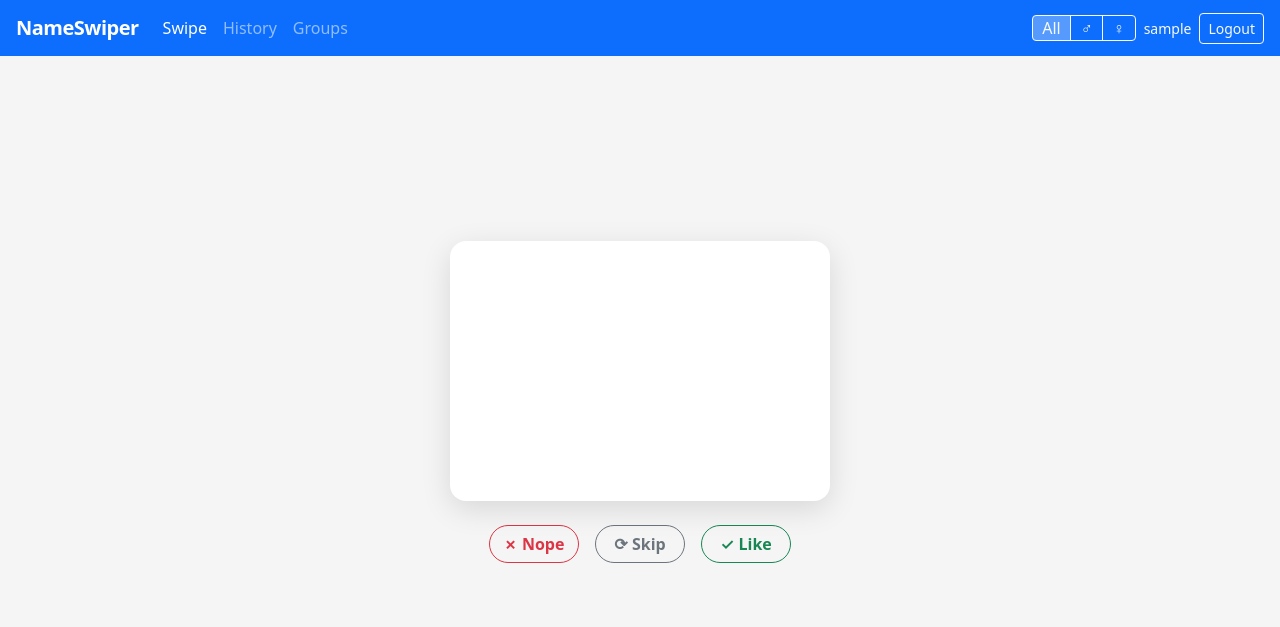
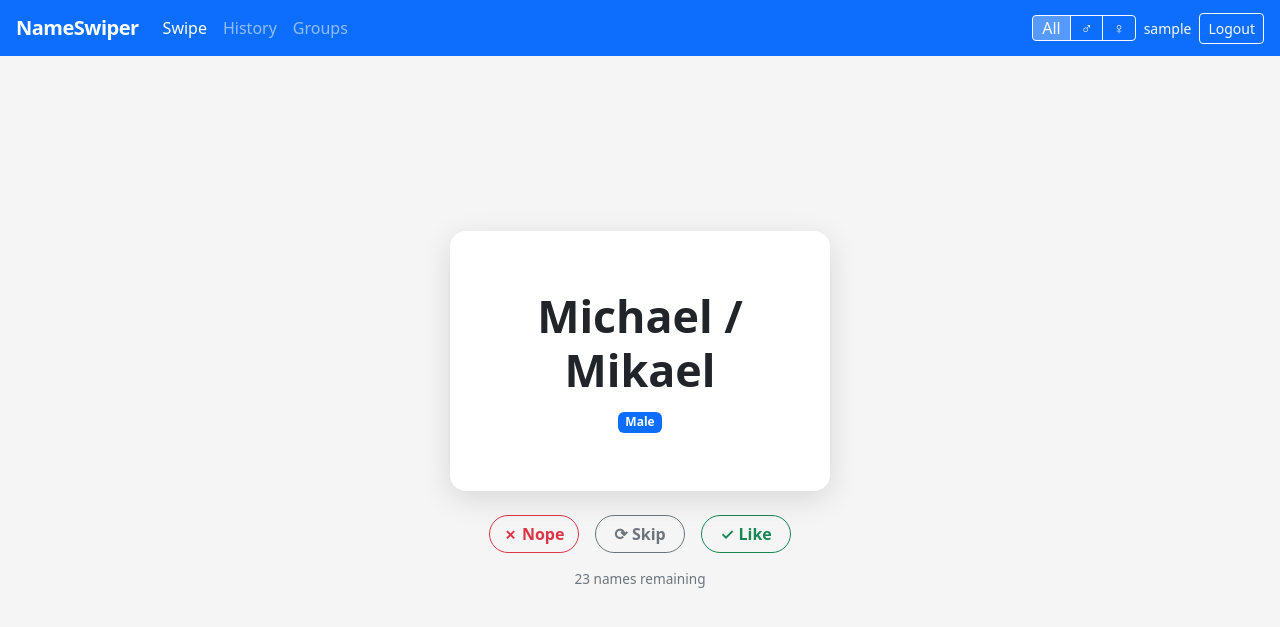
Before and after one commit to mschichtl/nameswiper_claude, a Django app: page /swipe/ in a window 1280 px wide. Shown: the top 627 px of the page. Run offline with Django 4.2, Linux system fonts and the light colour scheme; the visitor is signed in with stand-in values (Sample User, id 1); data comes from the database, SQL or seed files in the repository; data that the repository does not hold is empty.

Commit message:
bugfix: empty name cards in swiping UI

```diff
--- a/names/views.py
+++ b/names/views.py
@@ -163,7 +163,7 @@ def swipe_view(request):
     ]
 
     return render(request, 'names/swipe.html', {
-        'names_data_json': json.dumps(names_data),
+        'names_data': names_data,
         'sex_filter': sex_filter,
         'remaining': len(queue),
     })
--- a/templates/names/swipe.html
+++ b/templates/names/swipe.html
@@ -76,7 +76,7 @@
   <div class="progress-info" id="progress-info"></div>
 </div>
 
-<script id="names-data" type="application/json">{{ names_data_json }}</script>
+{{ names_data|json_script:"names-data" }}
 {% endblock %}
 
 {% block extra_js %}
```
